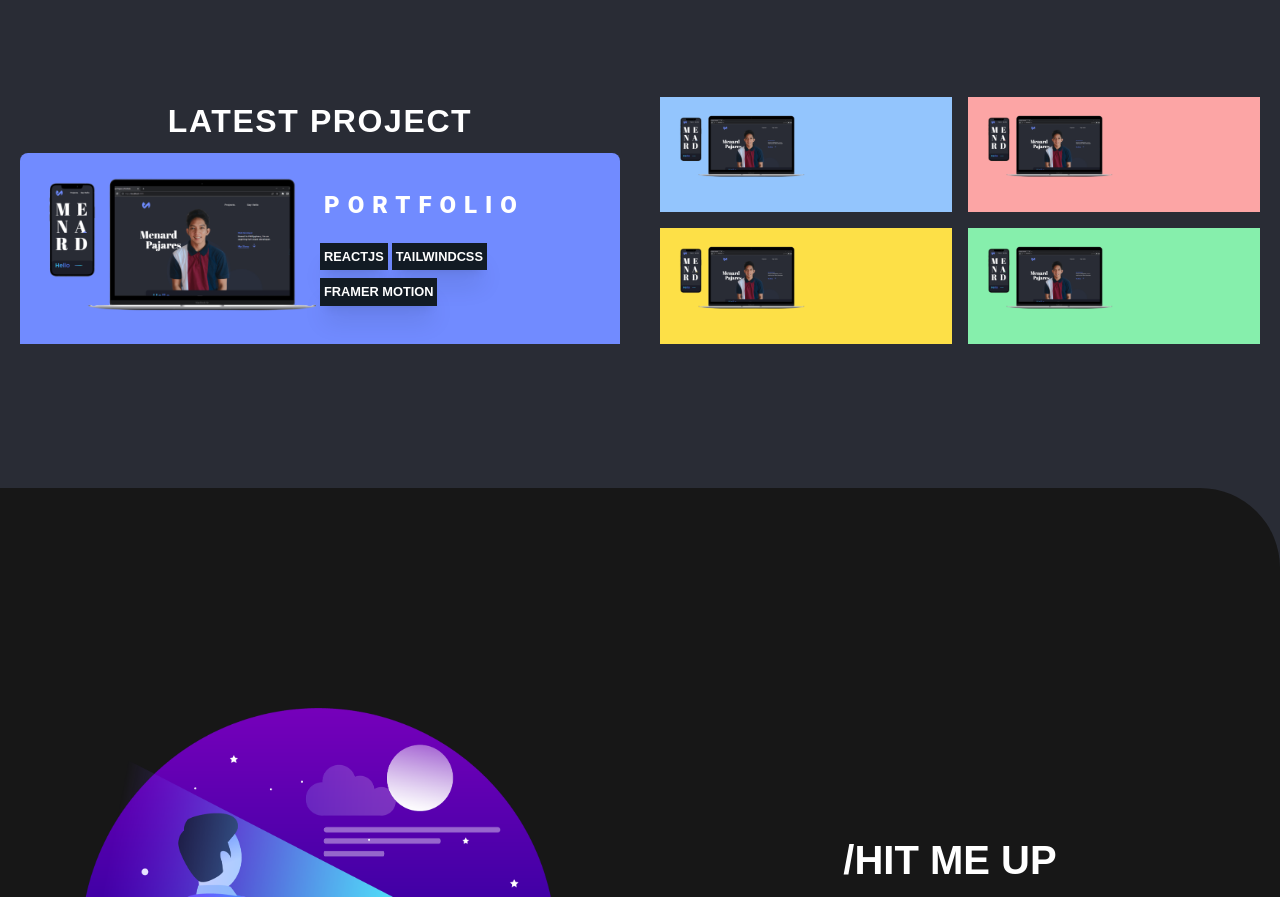
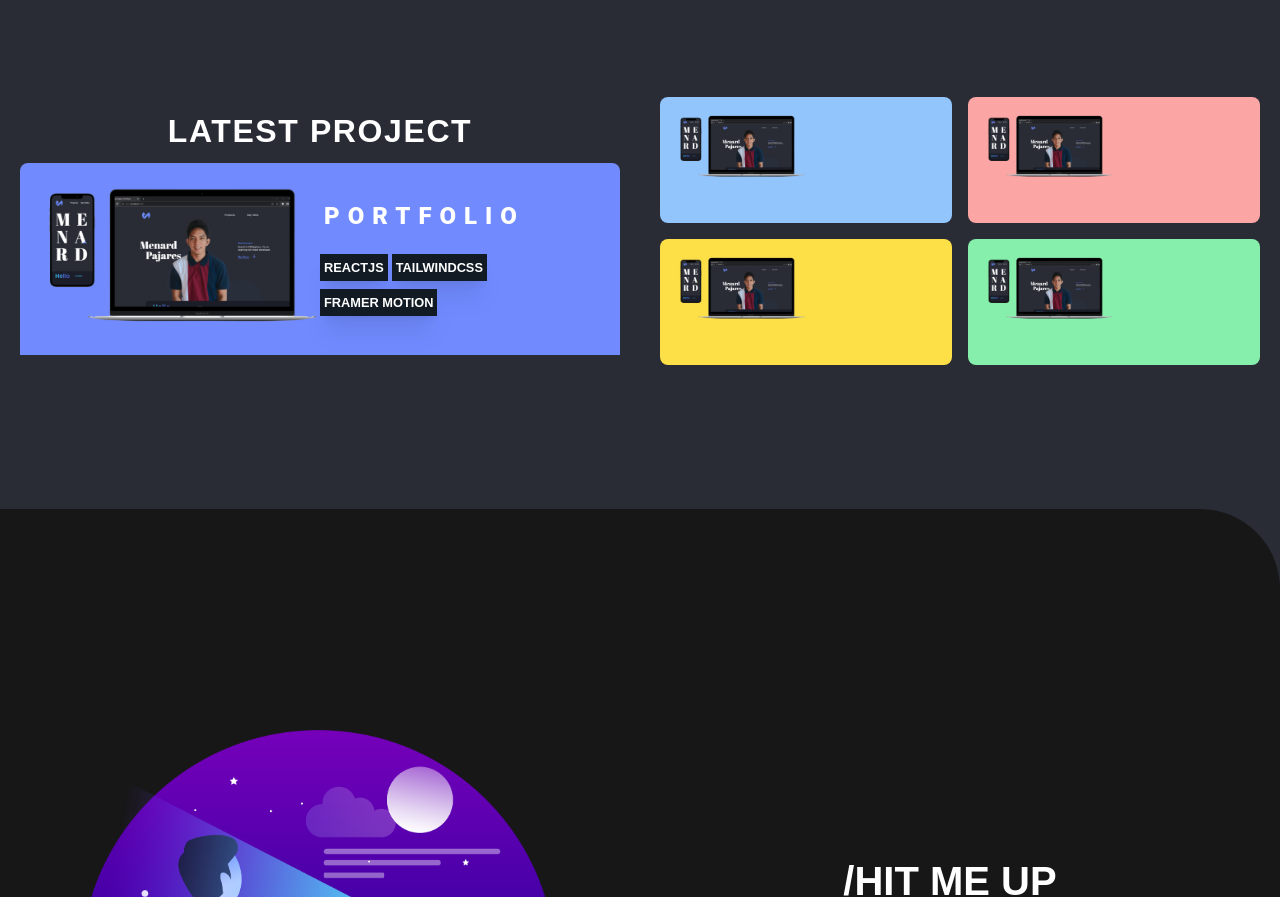
Before and after one commit to DevNanad/MODERN-PORTFOLIO, a React (Create React App) app: page / in a window 1280 px wide. Shown: the part 3883-4780 px from the top of the page. Built offline with nearby package versions, Linux system fonts and the light colour scheme.

Commit message:
Add hover effect to cards

```diff
--- a/package.json
+++ b/package.json
@@ -2,6 +2,7 @@
   "name": "modernportfolio",
   "version": "0.1.0",
   "private": true,
+  "homepage": "https://devnanad.github.io/MODERN-PORTFOLIO",
   "dependencies": {
     "@testing-library/jest-dom": "^5.16.2",
     "@testing-library/react": "^12.1.4",
@@ -21,7 +22,9 @@
     "start": "react-scripts start",
     "build": "react-scripts build",
     "test": "react-scripts test",
-    "eject": "react-scripts eject"
+    "eject": "react-scripts eject",
+    "predeploy": "npm run build",
+    "deploy": "gh-pages -d build"
   },
   "eslintConfig": {
     "extends": [
--- a/src/components/Navbar.js
+++ b/src/components/Navbar.js
@@ -12,9 +12,8 @@ function Navbar() {
         animate={{y: 0, opacity: 1}}
         transition={{ delay: 0.2, type: 'tween'}}
         >
-            <img src={logo} alt="Logo"
-                initial={{  }}
-            />
+            <img src={logo} alt="logo" />
+
         </motion.div>
 
         <motion.ul className='nav-item roboto flex justify-between items-center gap-5 md:gap-20 px-4 md:px-10 tracking-widest text-sm md:text-base z-20'
--- a/src/components/SectionFive.js
+++ b/src/components/SectionFive.js
@@ -7,7 +7,6 @@ function SectionFive() {
   const [latestOpen, setLatestOpen] = useState(false)
 
   useEffect(()=>{
-    console.log("rerendered");
   },[latestOpen])
 
   return (
@@ -89,19 +88,19 @@ function SectionFive() {
               See all
             </button>
           </div>
-          <div className="hidden md:grid md:grid-rows-2 md:grid-cols-2 md:grid-flow-col gap-4 w-full px-5 rounded-xl overflow-hidden">
-            <div className="bg-blue-300 p-4">
+          <div className="hidden md:grid md:grid-rows-2 md:grid-cols-2 md:grid-flow-col gap-4 w-full px-5 rounded-xl">
+            <motion.div whileHover={{ y: -10 }} className="bg-blue-300 hover:bg-blue-200 p-4 rounded-lg pb-10">
               <img src={proj} alt="latest-proj-img" className="w-1/2" />
-            </div>
-            <div className="bg-yellow-300 p-4">
+            </motion.div>
+            <motion.div whileHover={{ y: -10 }} className="bg-yellow-300 hover:bg-yellow-200 p-4 rounded-lg pb-10">
               <img src={proj} alt="latest-proj-img" className="w-1/2" />
-            </div>
-            <div className="bg-red-300 p-4">
+            </motion.div>
+            <motion.div whileHover={{ y: -10 }} className="bg-red-300 hover:bg-red-200 p-4 rounded-lg pb-10">
               <img src={proj} alt="latest-proj-img" className="w-1/2" />
-            </div>
-            <div className="bg-green-300 p-4">
+            </motion.div>
+            <motion.div whileHover={{ y: -10 }} className="bg-green-300 hover:bg-green-200 p-4 rounded-lg pb-10">
               <img src={proj} alt="latest-proj-img" className="w-1/2" />
-            </div>
+            </motion.div>
           </div>
         </div>
       </div>
```
Also changed, not shown: 1 other file (tests, documents, lock files or other folders).
